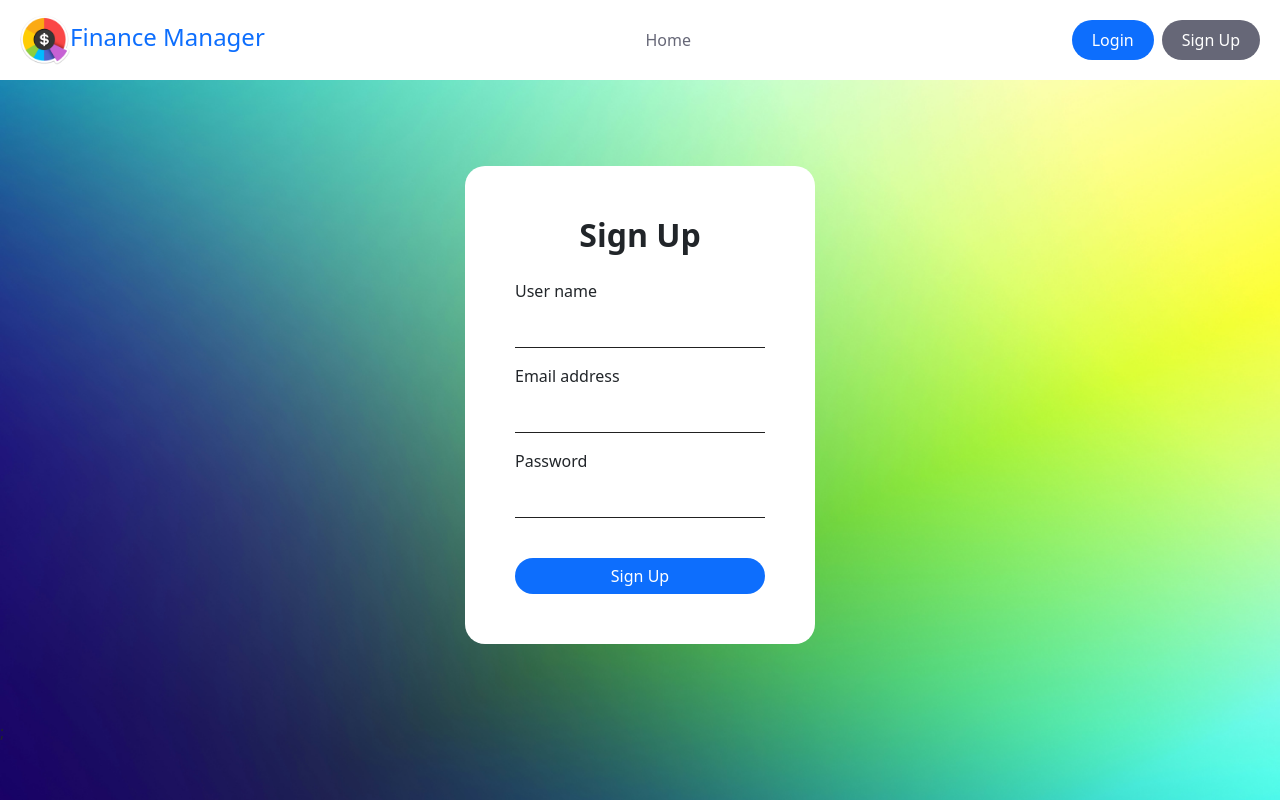
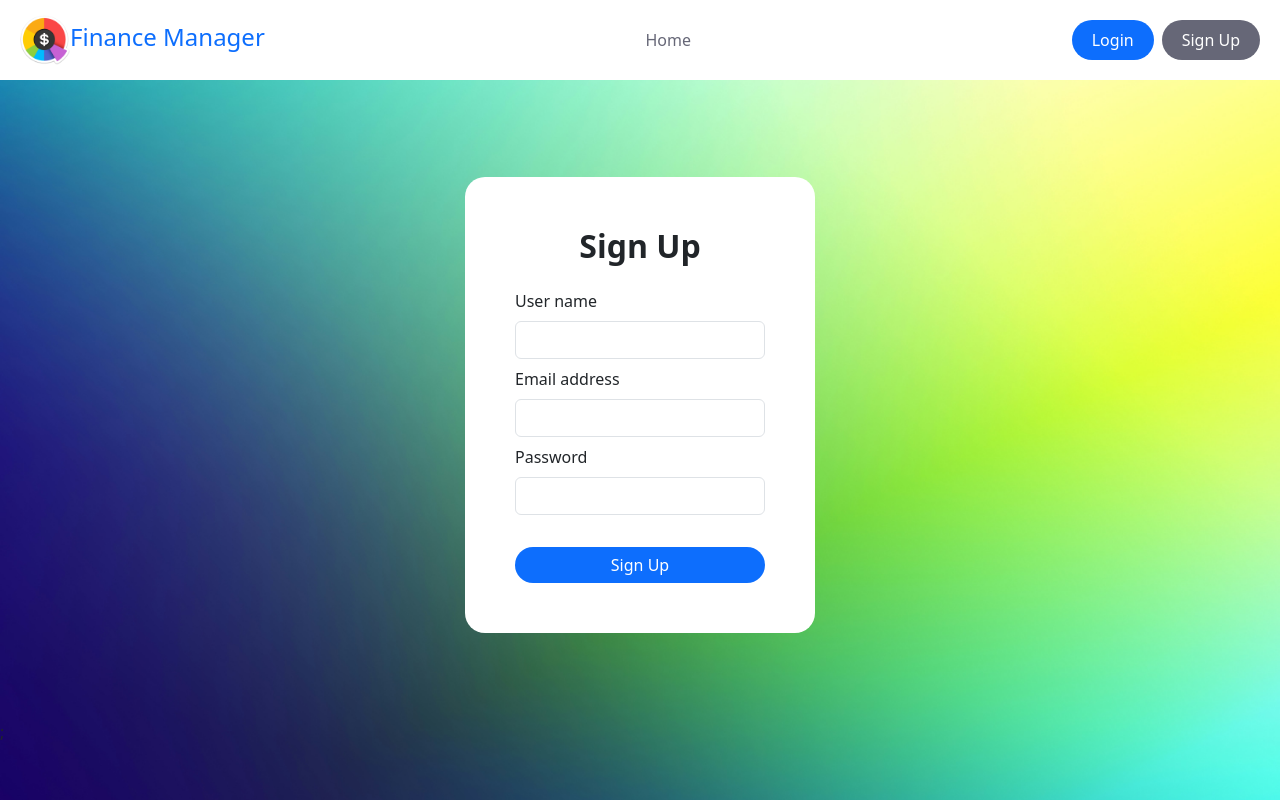
Before and after one commit to inoshishi-bohdan/FinanceManager, a React (Vite) app: page /register in a window 1280 px wide. Built offline with nearby package versions, Linux system fonts and the light colour scheme.

Commit message:
added: Input.jsx

```diff
--- a/src/components/ui/Input.jsx
+++ b/src/components/ui/Input.jsx
@@ -1,8 +1,8 @@
-export default function Input({ label, id, error, ...props }) {
+export default function Input({label, id, ...props }) {
    return (
-      <div className='mb-3'>
-         <label htmlFor={id} className="form-label auth">{label}</label>
-         <input {...props} className={`form-control auth`} id={id} />
+      <div className="mb-2">
+         <label htmlFor={id} className="form-label">{label}</label>
+         <input {...props} id={id} className="form-control" />
       </div>
    );
 }
```
